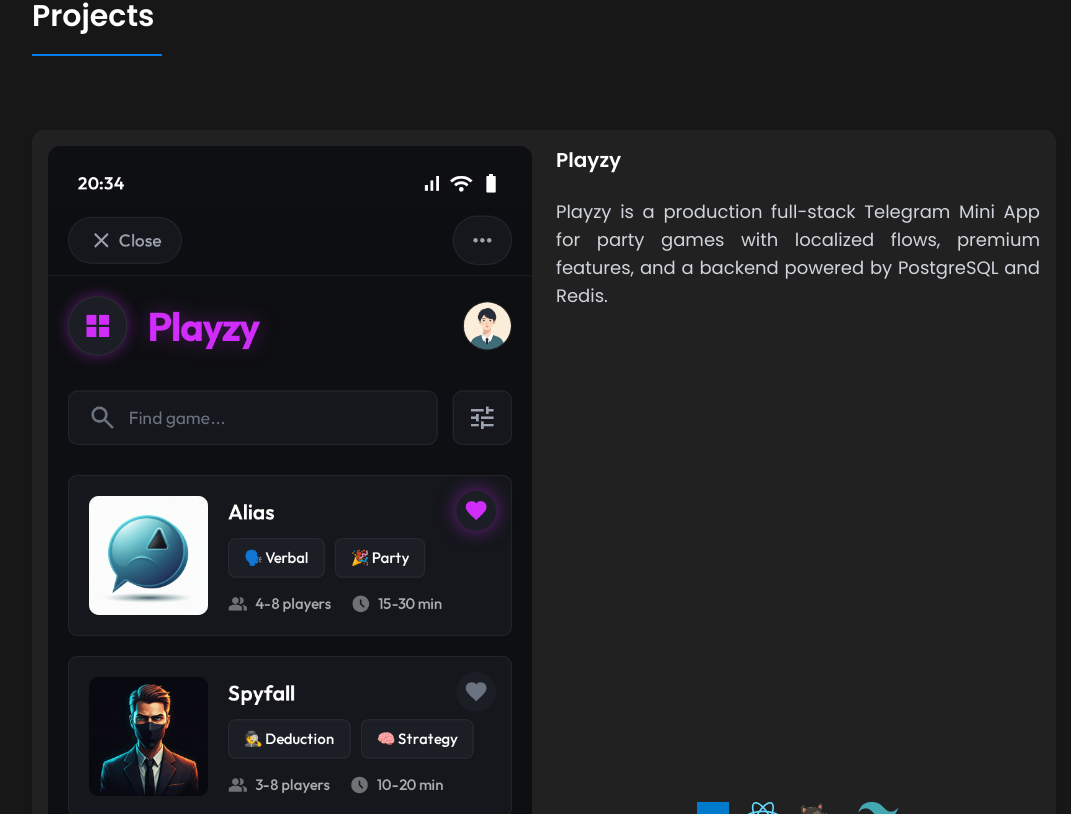
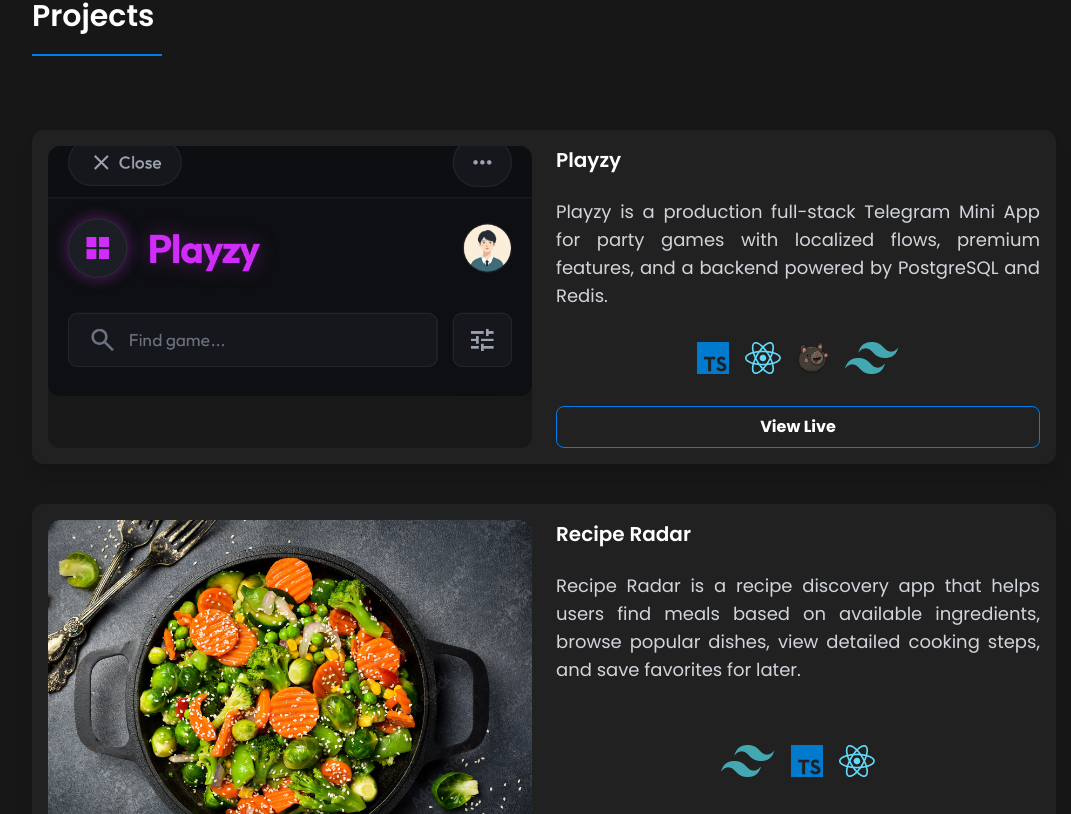
Before and after one commit to ArtakN/portfolio-app, a React (Vite) app: page / in a window 1280 px wide. Shown: the part 1626-2440 px from the top of the page, without its empty margins (96-1167 px from the left). Built offline with nearby package versions, Linux system fonts and the light colour scheme; a web font is replaced by a local one.

Commit message:
Tighten Playzy preview crop

```diff
--- a/src/components/SingleProject.tsx
+++ b/src/components/SingleProject.tsx
@@ -7,6 +7,11 @@
 export function SingleProject({ project }: SingleProjectProps) {
 	const techStack = project.tech
 	const isRecipeRadar = project.title === 'Recipe Radar'
+	const imageHeightClass =
+		project.imageHeightClass ??
+		(isRecipeRadar
+			? 'h-72 md:h-full md:min-h-[360px]'
+			: 'h-56 md:h-full md:min-h-[320px]')
 
 	return (
 		<article className='bg-[#212121] p-4 rounded-xl shadow-lg hover:bg-[#292929] transition-all duration-300'>
@@ -14,11 +19,7 @@
 				<div className='flex flex-col md:flex-row gap-6 items-stretch'>
 					<div className='md:w-1/2 overflow-hidden rounded-xl bg-[#181818]'>
 						<img
-							className={`w-full object-cover rounded-xl ${
-								isRecipeRadar
-									? 'h-72 md:h-full md:min-h-[360px]'
-									: 'h-56 md:h-full md:min-h-[320px]'
-							}`}
+							className={`w-full object-cover rounded-xl ${imageHeightClass}`}
 							src={project.imageUrl}
 							alt={`${project.title} preview`}
 							style={{ objectPosition: project.imagePosition ?? 'center' }}
--- a/src/model/types.ts
+++ b/src/model/types.ts
@@ -11,4 +11,5 @@
 	repoUrl?: string
 	tech: Tech[]
 	imagePosition?: string
+	imageHeightClass?: string
 }
--- a/src/store/projects.ts
+++ b/src/store/projects.ts
@@ -6,7 +6,8 @@
 		description:
 			'Playzy is a production full-stack Telegram Mini App for party games with localized flows, premium features, and a backend powered by PostgreSQL and Redis.',
 		imageUrl: 'img/project-4.png',
-		imagePosition: 'center 10%',
+		imagePosition: 'center 8%',
+		imageHeightClass: 'h-56 md:h-[250px]',
 		liveUrl: 'https://t.me/PlayzyOfficialBot/playzyapp?startapp=home',
 		tech: [
 			{
```
